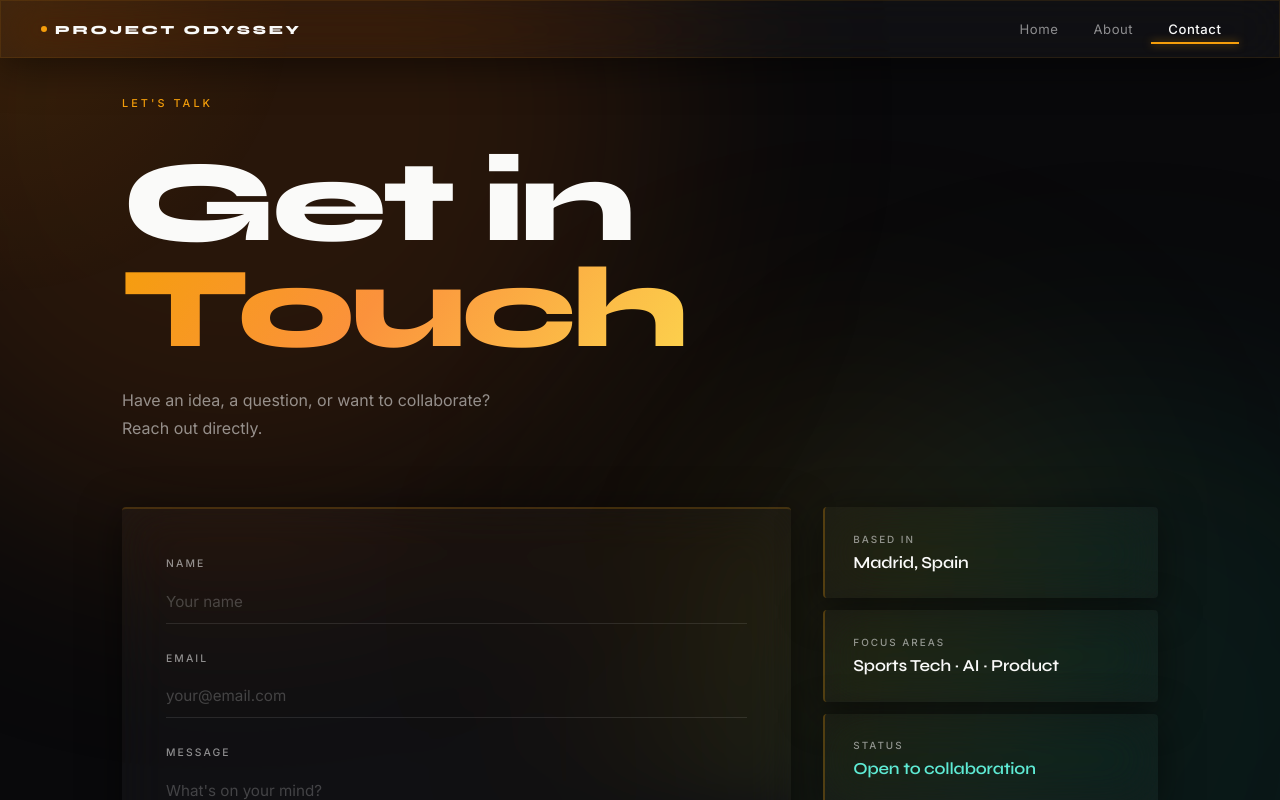
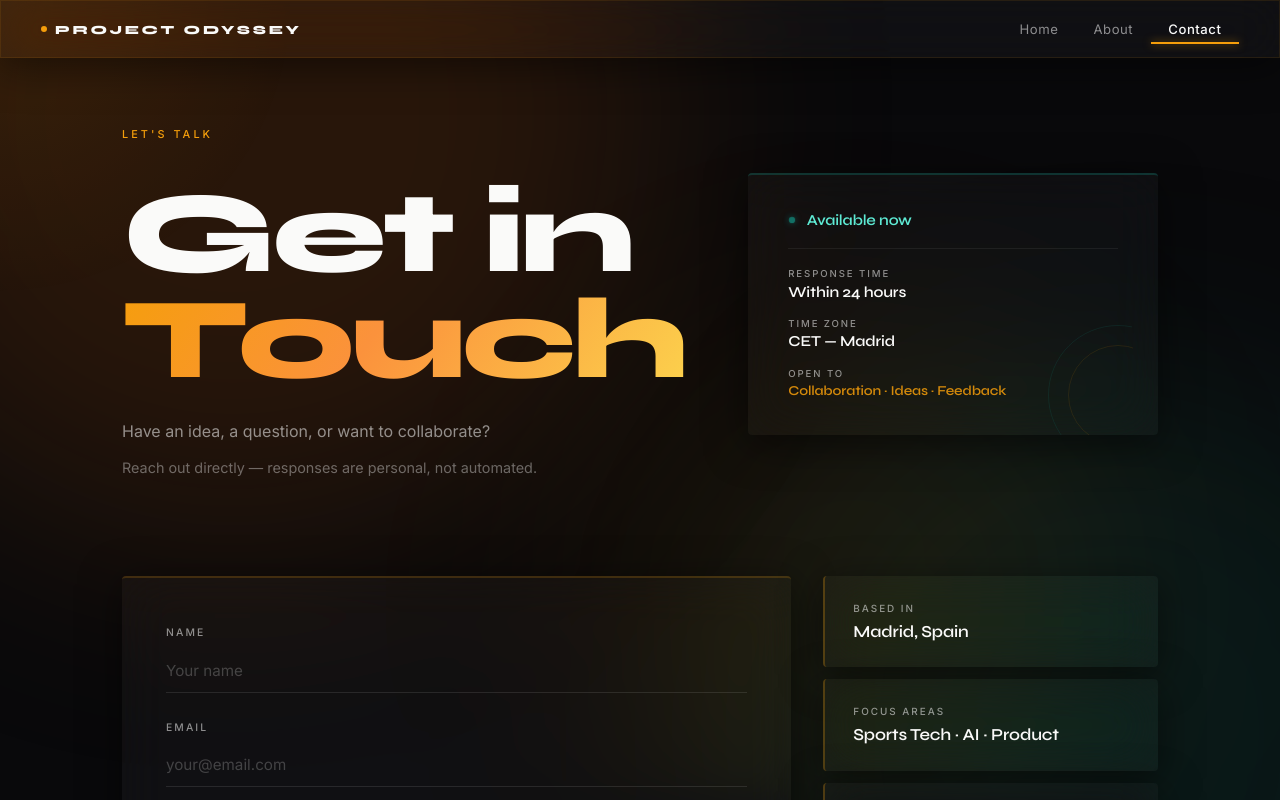
Before and after one commit to itugoluk/project-odyssey, a React (Vite) app: page /contact in a window 1280 px wide. Shown: the top 800 px of the page. Built offline with nearby package versions, Linux system fonts and the light colour scheme.

Commit message:
Rework About and Contact heroes: two-column layout, stat nodes, availability panel, animated elements

```diff
--- a/src/pages/About.css
+++ b/src/pages/About.css
@@ -6,10 +6,28 @@
 }
 
 .about-hero {
+  display: grid;
+  grid-template-columns: 1fr 1fr;
+  gap: 4rem;
+  align-items: center;
+  min-height: 62vh;
+}
+
+@media (max-width: 760px) {
+  .about-hero {
+    grid-template-columns: 1fr;
+    min-height: auto;
+    gap: 2.5rem;
+  }
+  .about-hero-visual {
+    display: none;
+  }
+}
+
+.about-hero-content {
   display: flex;
   flex-direction: column;
   gap: 1.75rem;
-  max-width: 860px;
 }
 
 .about-title {
@@ -20,13 +38,103 @@
   letter-spacing: -0.035em;
 }
 
+.about-lead-block {
+  display: flex;
+  flex-direction: column;
+  gap: 0.75rem;
+}
+
 .about-lead {
   font-family: 'Inter', sans-serif;
   font-size: 1rem;
   color: var(--text-muted);
-  max-width: 560px;
+  max-width: 480px;
   line-height: 1.82;
   font-weight: 400;
+}
+
+.about-lead-secondary {
+  color: rgba(250, 250, 249, 0.38);
+  font-size: 0.9rem;
+}
+
+/* ── Hero visual (stat nodes) ────────────────── */
+.about-hero-visual {
+  position: relative;
+  display: flex;
+  flex-direction: column;
+  gap: 1rem;
+  padding-left: 2rem;
+}
+
+.about-hero-line {
+  position: absolute;
+  left: 0;
+  top: 8%;
+  bottom: 8%;
+  width: 1px;
+  background: linear-gradient(
+    to bottom,
+    transparent,
+    rgba(245, 158, 11, 0.3) 30%,
+    rgba(20, 184, 166, 0.25) 70%,
+    transparent
+  );
+}
+
+.about-stat {
+  border-radius: 4px;
+  padding: 1.4rem 1.75rem;
+  display: flex;
+  flex-direction: column;
+  gap: 0.3rem;
+  cursor: default;
+  transition: box-shadow 0.2s ease;
+}
+
+.about-stat--primary {
+  border-left: 2px solid rgba(245, 158, 11, 0.35) !important;
+  border-top: none !important;
+  border-right: none !important;
+  border-bottom: none !important;
+}
+
+.about-stat--primary:hover {
+  box-shadow: -2px 0 16px -2px rgba(245, 158, 11, 0.25), 0 8px 28px rgba(0,0,0,0.4);
+}
+
+.about-stat--secondary {
+  border-left: 2px solid rgba(20, 184, 166, 0.35) !important;
+  border-top: none !important;
+  border-right: none !important;
+  border-bottom: none !important;
+}
+
+.about-stat--secondary:hover {
+  box-shadow: -2px 0 16px -2px rgba(20, 184, 166, 0.22), 0 8px 28px rgba(0,0,0,0.4);
+}
+
+.about-stat-value {
+  font-family: 'Syne', sans-serif;
+  font-size: 1.55rem;
+  font-weight: 700;
+  letter-spacing: -0.03em;
+  color: var(--text);
+  line-height: 1;
+}
+
+.about-stat--secondary .about-stat-value {
+  font-size: 1.1rem;
+  color: #5eead4;
+}
+
+.about-stat-label {
+  font-family: 'Inter', sans-serif;
+  font-size: 0.65rem;
+  font-weight: 500;
+  letter-spacing: 0.18em;
+  text-transform: uppercase;
+  color: var(--text-muted);
 }
 
 /* ── Mission ─────────────────────────────────── */
--- a/src/pages/About.jsx
+++ b/src/pages/About.jsx
@@ -1,5 +1,11 @@
 import { motion } from 'framer-motion'
 import './About.css'
+
+const stats = [
+  { value: '2', label: 'Active projects', accent: 'primary' },
+  { value: 'AI-first', label: 'Since day one', accent: 'secondary' },
+  { value: 'Madrid', label: 'Based in Spain', accent: 'primary' },
+]
 
 const values = [
   {
@@ -32,6 +38,7 @@ export default function About() {
       transition={{ type: 'spring', stiffness: 200, damping: 24 }}
     >
       <section className="about-hero">
+        <div className="about-hero-content">
           <motion.p
             className="section-label"
             initial={{ opacity: 0 }}
@@ -50,15 +57,44 @@ export default function About() {
             <br />
             <span className="text-accent">doesn't exist yet</span>
           </motion.h1>
-        <motion.p
-          className="about-lead"
+          <motion.div
+            className="about-lead-block"
             initial={{ opacity: 0, y: 18 }}
             animate={{ opacity: 1, y: 0 }}
-          transition={{ delay: 0.34, duration: 0.55 }}
+            transition={{ delay: 0.34, type: 'spring', stiffness: 180, damping: 22 }}
           >
-          We build intelligent products where the gap between available data and
-          human understanding is largest. Sport is the first front.
-        </motion.p>
+            <p className="about-lead">
+              We build intelligent products where the gap between available data
+              and human understanding is largest.
+            </p>
+            <p className="about-lead about-lead-secondary">
+              Sport is the first front — where the data volume is enormous and
+              the tools to make sense of it are still catching up.
+            </p>
+          </motion.div>
+        </div>
+
+        <div className="about-hero-visual">
+          {stats.map((stat, i) => (
+            <motion.div
+              key={stat.label}
+              className={`about-stat glass about-stat--${stat.accent}`}
+              initial={{ opacity: 0, x: 30 }}
+              animate={{ opacity: 1, x: 0 }}
+              transition={{
+                delay: 0.28 + i * 0.12,
+                type: 'spring',
+                stiffness: 160,
+                damping: 20,
+              }}
+              whileHover={{ scale: 1.04, y: -4 }}
+            >
+              <span className="about-stat-value">{stat.value}</span>
+              <span className="about-stat-label">{stat.label}</span>
+            </motion.div>
+          ))}
+          <div className="about-hero-line" />
+        </div>
       </section>
 
       <motion.section
--- a/src/pages/Contact.css
+++ b/src/pages/Contact.css
@@ -6,6 +6,25 @@
 }
 
 .contact-hero {
+  display: grid;
+  grid-template-columns: 1fr 1fr;
+  gap: 4rem;
+  align-items: center;
+  min-height: 52vh;
+}
+
+@media (max-width: 760px) {
+  .contact-hero {
+    grid-template-columns: 1fr;
+    min-height: auto;
+    gap: 2.5rem;
+  }
+  .contact-hero-visual {
+    display: none;
+  }
+}
+
+.contact-hero-content {
   display: flex;
   flex-direction: column;
   gap: 1.5rem;
@@ -19,13 +38,130 @@
   letter-spacing: -0.035em;
 }
 
+.contact-lead-block {
+  display: flex;
+  flex-direction: column;
+  gap: 0.6rem;
+}
+
 .contact-lead {
   font-family: 'Inter', sans-serif;
   font-size: 1rem;
   color: var(--text-muted);
-  max-width: 400px;
+  max-width: 420px;
   line-height: 1.78;
   font-weight: 400;
+}
+
+.contact-lead-secondary {
+  color: rgba(250, 250, 249, 0.38);
+  font-size: 0.9rem;
+}
+
+/* ── Hero visual (availability panel) ────────── */
+.contact-hero-visual {
+  border-radius: 4px;
+  padding: 2.25rem 2.5rem;
+  display: flex;
+  flex-direction: column;
+  gap: 1.1rem;
+  position: relative;
+  overflow: hidden;
+  border-top: 2px solid rgba(20, 184, 166, 0.22) !important;
+  border-left: none !important;
+  border-right: none !important;
+  border-bottom: none !important;
+}
+
+.contact-status-row {
+  display: flex;
+  align-items: center;
+  gap: 0.65rem;
+}
+
+.contact-status-dot {
+  width: 8px;
+  height: 8px;
+  border-radius: 50%;
+  background: #14b8a6;
+  box-shadow: 0 0 10px rgba(20, 184, 166, 0.7);
+  flex-shrink: 0;
+  animation: statusPulse 2.4s ease-in-out infinite;
+}
+
+@keyframes statusPulse {
+  0%, 100% { opacity: 1; transform: scale(1); }
+  50%       { opacity: 0.45; transform: scale(0.72); }
+}
+
+.contact-status-text {
+  font-family: 'Syne', sans-serif;
+  font-size: 0.95rem;
+  font-weight: 600;
+  letter-spacing: -0.01em;
+  color: #5eead4;
+}
+
+.contact-divider {
+  height: 1px;
+  background: rgba(255, 255, 255, 0.06);
+  margin: 0.1rem 0;
+}
+
+.contact-meta-item {
+  display: flex;
+  flex-direction: column;
+  gap: 0.2rem;
+}
+
+.contact-meta-label {
+  font-family: 'Inter', sans-serif;
+  font-size: 0.6rem;
+  font-weight: 500;
+  letter-spacing: 0.2em;
+  text-transform: uppercase;
+  color: var(--text-muted);
+}
+
+.contact-meta-value {
+  font-family: 'Syne', sans-serif;
+  font-size: 0.95rem;
+  font-weight: 600;
+  letter-spacing: -0.01em;
+  color: var(--text);
+}
+
+.contact-meta-highlight {
+  color: rgba(245, 158, 11, 0.85);
+  font-size: 0.85rem;
+}
+
+/* Decorative arcs */
+.contact-arc-wrap {
+  position: absolute;
+  right: -30px;
+  bottom: -30px;
+  width: 140px;
+  height: 140px;
+  pointer-events: none;
+}
+
+.contact-arc {
+  position: absolute;
+  border-radius: 50%;
+  border: 1px solid transparent;
+}
+
+.contact-arc-1 {
+  inset: 0;
+  border-color: rgba(20, 184, 166, 0.1);
+  clip-path: polygon(0 0, 60% 0, 60% 100%, 0 100%);
+}
+
+.contact-arc-2 {
+  inset: 20px;
+  border-color: rgba(245, 158, 11, 0.1);
+  clip-path: polygon(0 0, 65% 0, 65% 100%, 0 100%);
 }
 
 .contact-layout {
--- a/src/pages/Contact.jsx
+++ b/src/pages/Contact.jsx
@@ -25,6 +25,7 @@ export default function Contact() {
       transition={{ type: 'spring', stiffness: 200, damping: 24 }}
     >
       <section className="contact-hero">
+        <div className="contact-hero-content">
           <motion.p
             className="section-label"
             initial={{ opacity: 0 }}
@@ -43,14 +44,49 @@ export default function Contact() {
             <br />
             <span className="text-accent">Touch</span>
           </motion.h1>
-        <motion.p
-          className="contact-lead"
+          <motion.div
+            className="contact-lead-block"
             initial={{ opacity: 0, y: 18 }}
             animate={{ opacity: 1, y: 0 }}
-          transition={{ delay: 0.34, duration: 0.55 }}
+            transition={{ delay: 0.34, type: 'spring', stiffness: 180, damping: 22 }}
           >
-          Have an idea, a question, or want to collaborate? Reach out directly.
-        </motion.p>
+            <p className="contact-lead">
+              Have an idea, a question, or want to collaborate?
+            </p>
+            <p className="contact-lead contact-lead-secondary">
+              Reach out directly — responses are personal, not automated.
+            </p>
+          </motion.div>
+        </div>
+
+        <motion.div
+          className="contact-hero-visual glass"
+          initial={{ opacity: 0, x: 28 }}
+          animate={{ opacity: 1, x: 0 }}
+          transition={{ delay: 0.3, type: 'spring', stiffness: 140, damping: 20 }}
+        >
+          <div className="contact-status-row">
+            <span className="contact-status-dot" />
+            <span className="contact-status-text">Available now</span>
+          </div>
+          <div className="contact-divider" />
+          <div className="contact-meta-item">
+            <span className="contact-meta-label">Response time</span>
+            <span className="contact-meta-value">Within 24 hours</span>
+          </div>
+          <div className="contact-meta-item">
+            <span className="contact-meta-label">Time zone</span>
+            <span className="contact-meta-value">CET — Madrid</span>
+          </div>
+          <div className="contact-meta-item">
+            <span className="contact-meta-label">Open to</span>
+            <span className="contact-meta-value contact-meta-highlight">Collaboration · Ideas · Feedback</span>
+          </div>
+          <div className="contact-arc-wrap" aria-hidden="true">
+            <div className="contact-arc contact-arc-1" />
+            <div className="contact-arc contact-arc-2" />
+          </div>
+        </motion.div>
       </section>
 
       <div className="contact-layout">
```
Lines whose indentation alone changed are shown as unchanged.
